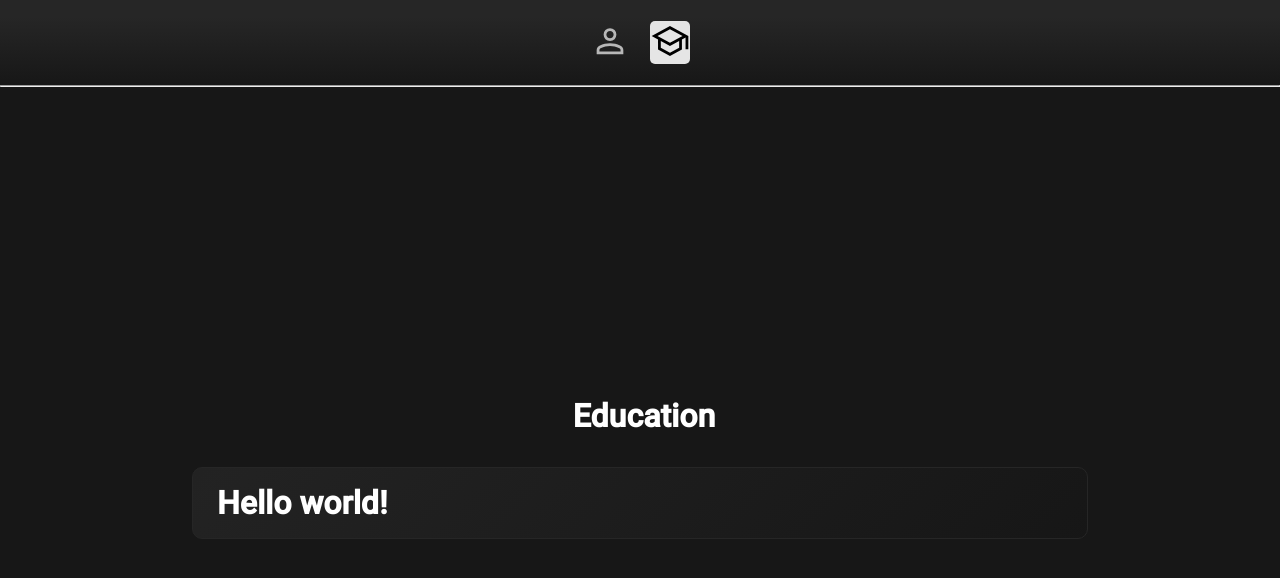
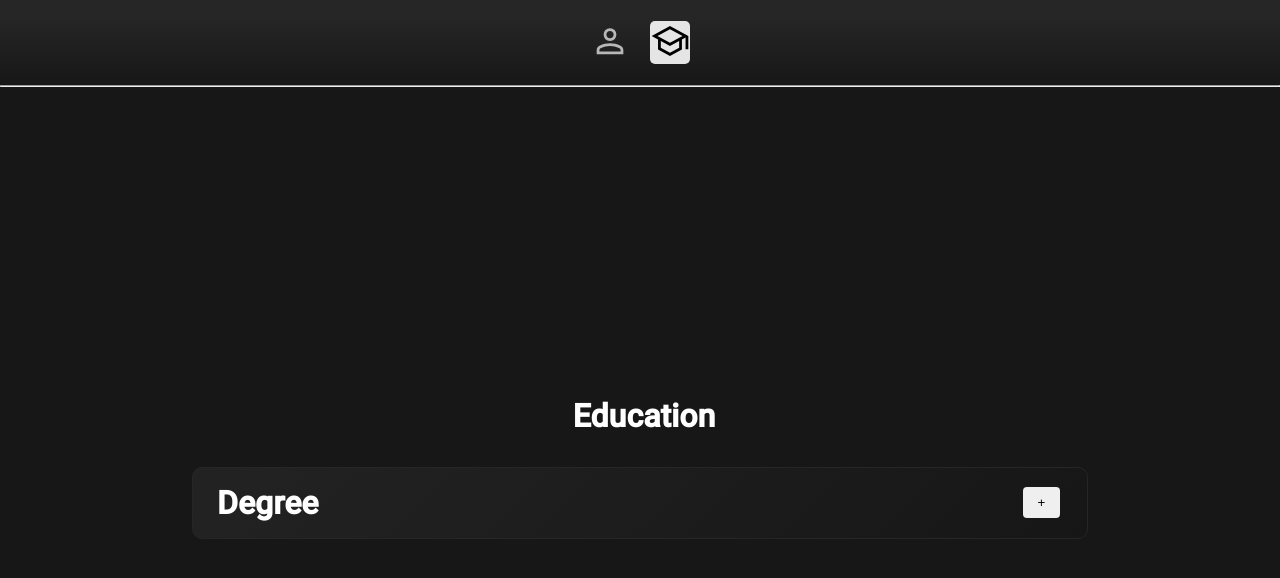
Before and after one commit to AkioKane/cv-application, a React (Vite) app: page / in a window 1280 px wide. Both pictures are taken after a click on the button 670 px from the left and 42 px from the top of the page. Shown: the top 578 px of the page. Built offline with nearby package versions, Linux system fonts and the light colour scheme.

Commit message:
Added animation for send btn

```diff
--- a/src/components/FormEducation.jsx
+++ b/src/components/FormEducation.jsx
@@ -5,7 +5,12 @@ import "../styles/FormEducation.css"
 function FormEducation() {
   return (
     <>
-      <h1>Hello world!</h1>
+      <div className="head">
+        <h1>Degree</h1>
+        <button id="add-degree">+</button>
+      </div>
+      <div className="form-education"></div>
+      <div className="points"></div>
     </>
   )
 }
--- a/src/components/FormPersonalDetails.jsx
+++ b/src/components/FormPersonalDetails.jsx
@@ -9,6 +9,7 @@ function FormPersonalDetails({ setActiveButtonMenu, setActiveComponent, setPerso
   const [mail, setMail] = useState(dataPerson.email)
   const [phone, setPhone] = useState(dataPerson.phoneNumber)
   const [summary, setSumamry] = useState(dataPerson.summary)
+  const [clickedSendButton, setClickedSendButton] = useState(false)
 
   const handleButtonClick = (component) => {
     setActiveComponent(component)
@@ -107,10 +108,13 @@ function FormPersonalDetails({ setActiveButtonMenu, setActiveComponent, setPerso
       </form>
       <div className="sumbit-container">
         <button
-          className="send-button"
+          className={`send-button ${clickedSendButton ? "clicked" : ""}`}
           onClick={e => {
-            handleButtonClick("education");
-            saveForm();
+            setClickedSendButton(true)
+            setTimeout(() => {
+              handleButtonClick("education");
+              saveForm();
+            }, 2000)
           }}
         >Next &#10132;</button>
       </div>
--- a/src/styles/FormEducation.css
+++ b/src/styles/FormEducation.css
@@ -0,0 +1,14 @@
+.head {
+  display: flex;
+  justify-content: space-between;
+  align-items: center;
+}
+
+#add-degree {
+  padding: 8px 15px 8px 15px;
+  border-radius: 4px;
+  border: none;
+  text-align: center;
+  margin-right: 2em;
+  font-weight: 400;
+}
--- a/src/styles/FormPersonalDetails.css
+++ b/src/styles/FormPersonalDetails.css
@@ -58,4 +58,20 @@ textarea {
   margin-bottom: 2em;
   margin-right: 2em;
   font-weight: 400;
+  transition: 0.7s ease-in-out;
+  background: linear-gradient(90deg, rgba(255,255,255,1) 0%, rgba(212,212,212,1) 52%, rgba(255,255,255,1) 100%);
+  background-size: 200% 100%;
+  background-position: 0% 50%;
+  opacity: 1;
 }
+
+.send-button.clicked {
+  animation: gradientButton 2s ease-in-out forwards infinite;
+  animation-delay: 0.3s;
+}
+
+@keyframes gradientButton {
+  0% { background-position: 0% 50%; opacity: 1; }
+  50% { background-position: 100% 50%; opacity: 0.7; }
+  100% { background-position: 0% 50%; opacity: 1; }
+}
```
